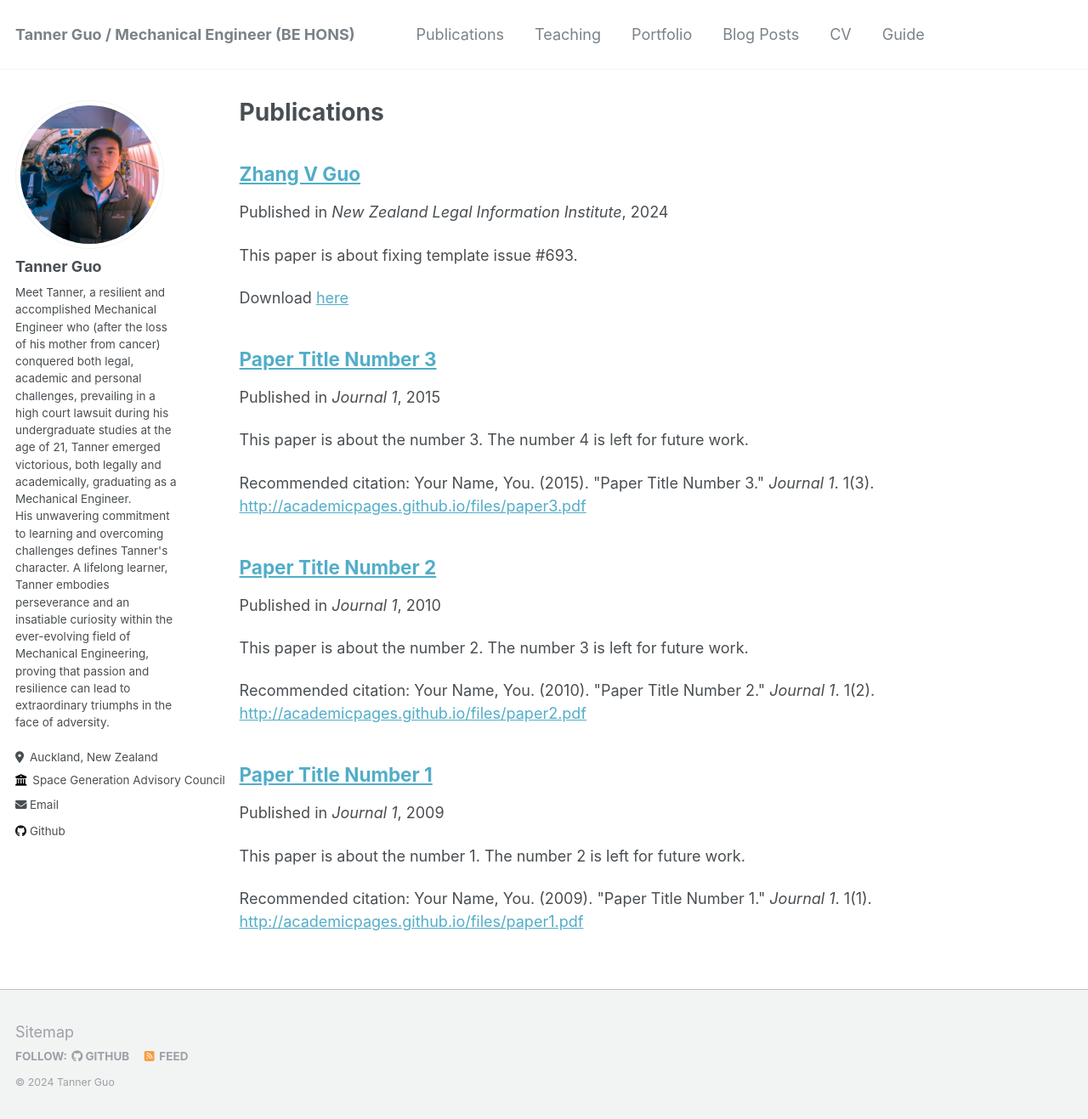
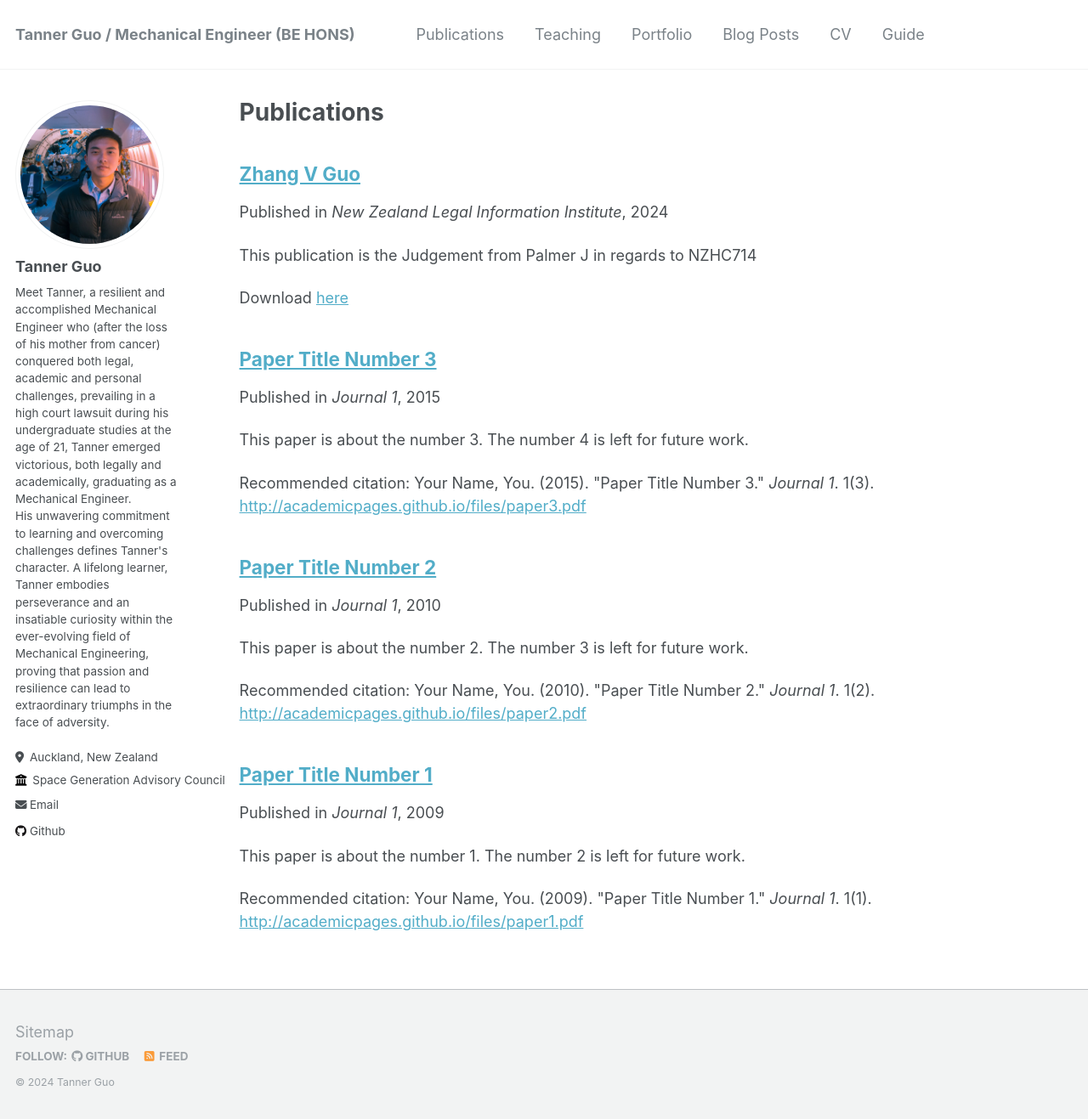
Before and after one commit to Tannerguo/tannerguo.github.io, a Jekyll site: the page built from _pages/publications.md, in a window 1280 px wide and 1320 px high. Shown: the top 1317 px of the window at 85% size. Built offline with Jekyll 4.4.1, drawn with Linux system fonts in a browser that asks for light colours.

Commit message:
Update 2024-02-17-paper-title-number-4.md

```diff
--- a/_publications/2024-02-17-paper-title-number-4.md
+++ b/_publications/2024-02-17-paper-title-number-4.md
@@ -2,7 +2,7 @@
 title: "Zhang V Guo"
 collection: publications
 permalink: /publication/2024-02-17-paper-title-number-4
-excerpt: 'This paper is about fixing template issue #693.'
+excerpt: 'This publication is the Judgement from Palmer J in regards to NZHC714'
 date: 2024-02-17
 venue: 'New Zealand Legal Information Institute'
 paperurl: 'http://tannerguo.github.io/files/Zhang v Guo [2021] NZHC 714 (7 April 2021).pdf'
```
